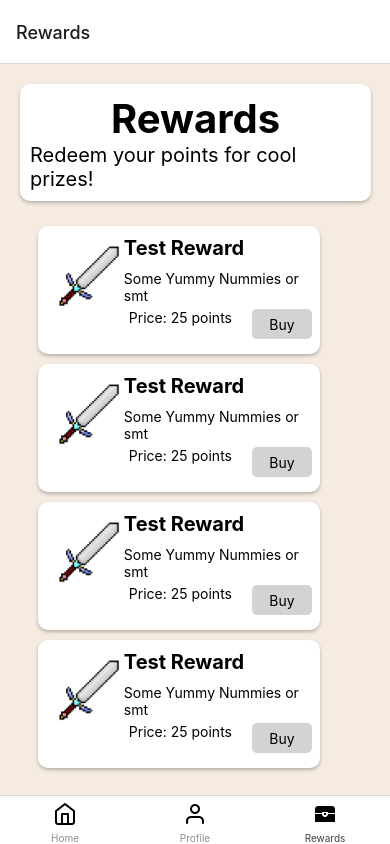
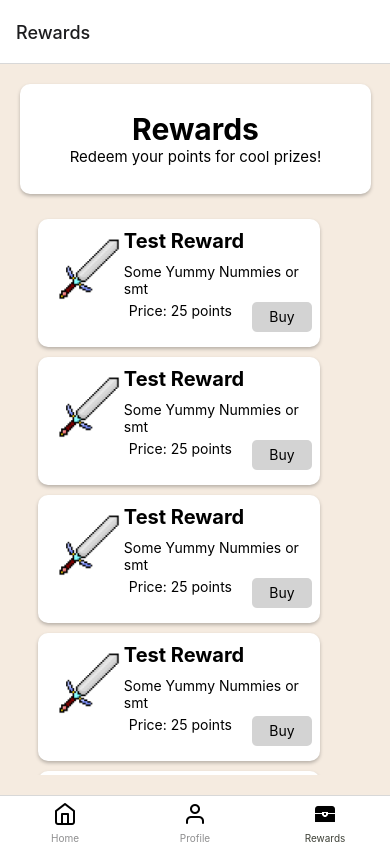
Before and after one commit to QDS2024/WellQuest, a React Native app in the folder client/: screen /Rewards in a window 390 px wide. Built offline with nearby package versions, Linux system fonts and the light colour scheme.

Commit message:
Resize description

```diff
--- a/client/components/rewards/RewardsScreen.jsx
+++ b/client/components/rewards/RewardsScreen.jsx
@@ -82,6 +82,7 @@ const styles = StyleSheet.create({
   },
   rewardDescription: {
     width: "90%",
+    height: "15%",
     backgroundColor: "white",
     borderRadius: 10,
     shadowColor: "#000",
@@ -99,11 +100,11 @@ const styles = StyleSheet.create({
     marginTop: 20,
   },
   descriptionTitle: {
-    fontSize: 40,
+    fontSize: 30,
     fontWeight: "bold",
   },
   descriptionText: {
-    fontSize: 20,
+    fontSize: 15,
   },
   centeredContent: {
     justifyContent: "center", // Center content vertically
```
